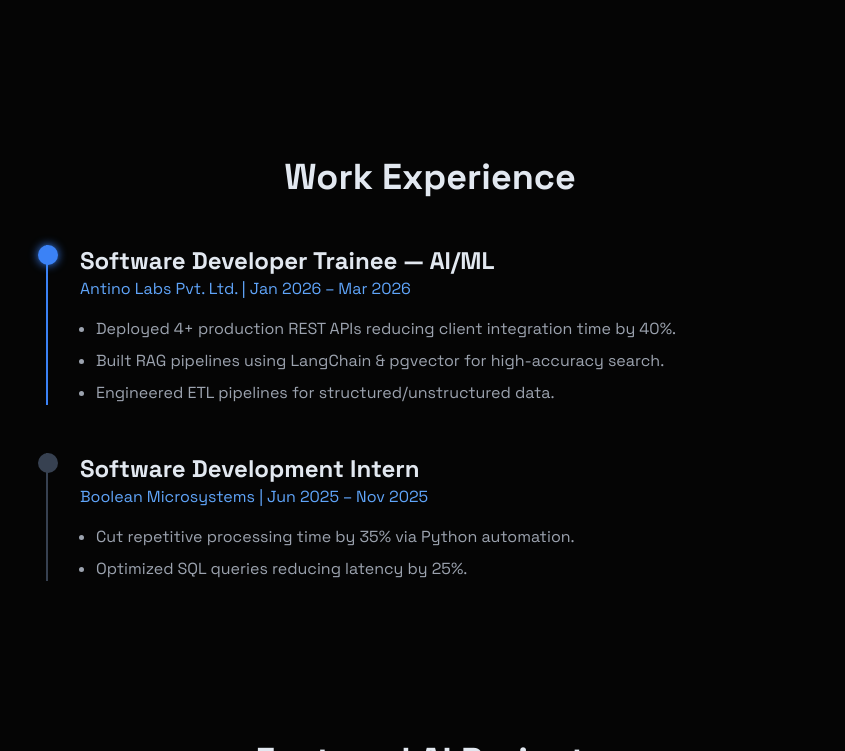
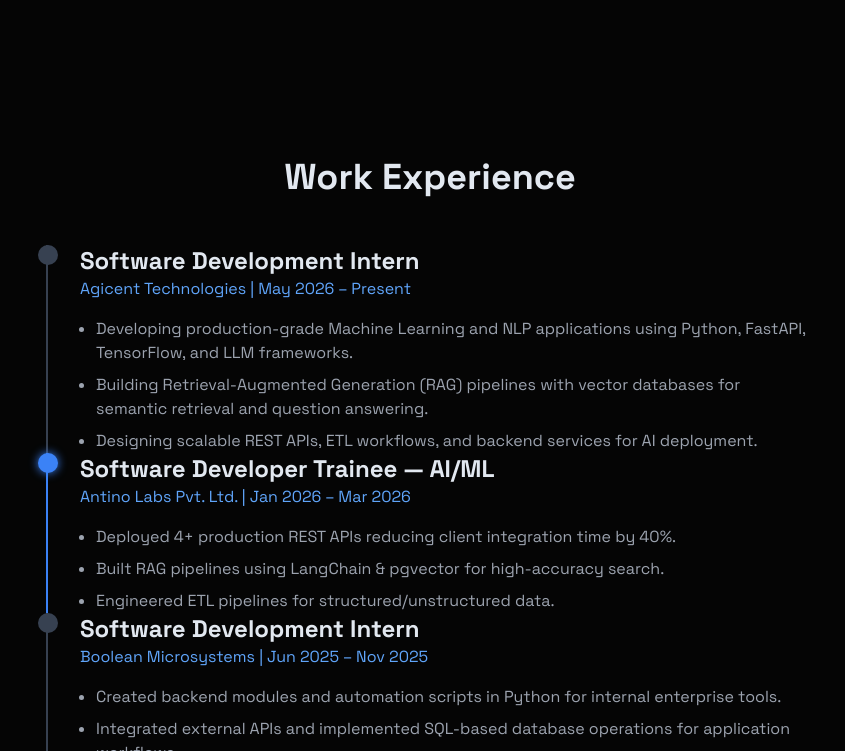
Before and after one commit to himanshi-0908/ai_portfolio, a plain HTML site: page index.html in a window 1280 px wide. Shown: the part 2049-2800 px from the top of the page, without its empty margins (210-1055 px from the left). Drawn offline with nearby package versions, Linux system fonts and the light colour scheme.

Commit message:
Update experience section in index.html
Added work experience details for various roles in the experience section.

```diff
--- a/index.html
+++ b/index.html
@@ -212,9 +212,21 @@
     </section>
 
     <!-- Experience -->
+
     <section id="experience" class="py-20 px-8 max-w-4xl mx-auto">
         <h2 class="text-4xl font-bold mb-12 text-center">Work Experience</h2>
         <div class="space-y-12">
+             <div class="relative pl-8 border-l-2 border-gray-700" data-aos="fade-right">
+                <div class="absolute -left-2.5 top-0 w-5 h-5 bg-gray-700 rounded-full"></div>
+                <h3 class="text-2xl font-bold">Software Development Intern</h3>
+                <p class="text-blue-400">Agicent Technologies | May 2026 – Present</p>
+                <ul class="mt-4 text-gray-400 list-disc ml-4 space-y-2">
+                    <li>Developing production-grade Machine Learning and NLP applications using Python, FastAPI, TensorFlow, and LLM frameworks.</li>
+                    <li>Building Retrieval-Augmented Generation (RAG) pipelines with vector databases for semantic retrieval and question answering.</li>
+                    <li>Designing scalable REST APIs, ETL workflows, and backend services for AI deployment.</li>
+                </ul>
+            </div>
+        </div>
             <div class="relative pl-8 border-l-2 border-blue-500" data-aos="fade-right">
                 <div class="absolute -left-2.5 top-0 w-5 h-5 bg-blue-500 rounded-full shadow-[0_0_10px_#3b82f6]"></div>
                 <h3 class="text-2xl font-bold">Software Developer Trainee — AI/ML</h3>
@@ -230,8 +242,9 @@
                 <h3 class="text-2xl font-bold">Software Development Intern</h3>
                 <p class="text-blue-400">Boolean Microsystems | Jun 2025 – Nov 2025</p>
                 <ul class="mt-4 text-gray-400 list-disc ml-4 space-y-2">
-                    <li>Cut repetitive processing time by 35% via Python automation.</li>
-                    <li>Optimized SQL queries reducing latency by 25%.</li>
+                    <li>Created backend modules and automation scripts in Python for internal enterprise tools.</li>
+                    <li>Integrated external APIs and implemented SQL-based database operations for application workflows.</li>
+                    <li>Developed an AI fitness tracker using pose-detection to analyze user movement and form in real time.</li>
                 </ul>
             </div>
         </div>
```
